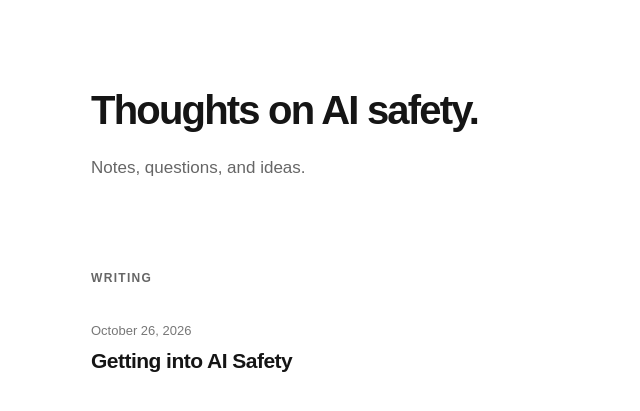
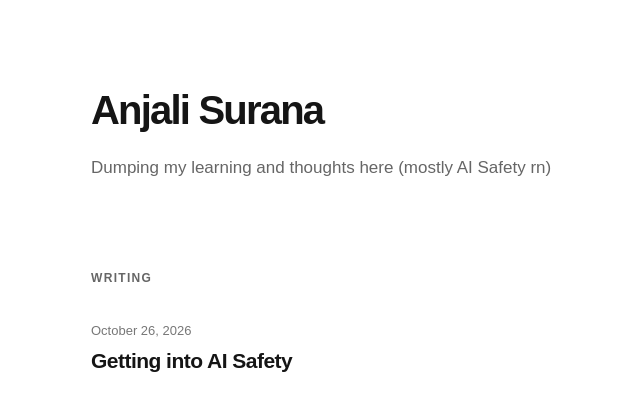
Before and after one commit to anjalisurana-commits/anjalisurana-commits.github.io, a Jekyll site: the page built from index.html, in a window 1280 px wide. Shown: the top 411 px of the page, without its empty margins (217-857 px from the left). Built offline with Jekyll 4.4.1, drawn with Linux system fonts in a browser that asks for light colours.

Commit message:
Update _data/home.yml (via Pages CMS)

```diff
--- a/_data/home.yml
+++ b/_data/home.yml
@@ -1,2 +1,2 @@
-heading: Thoughts on AI safety.
-subtitle: Notes, questions, and ideas.
+heading: Anjali Surana
+subtitle: "Dumping my learning and thoughts here (mostly AI Safety rn) "
```
